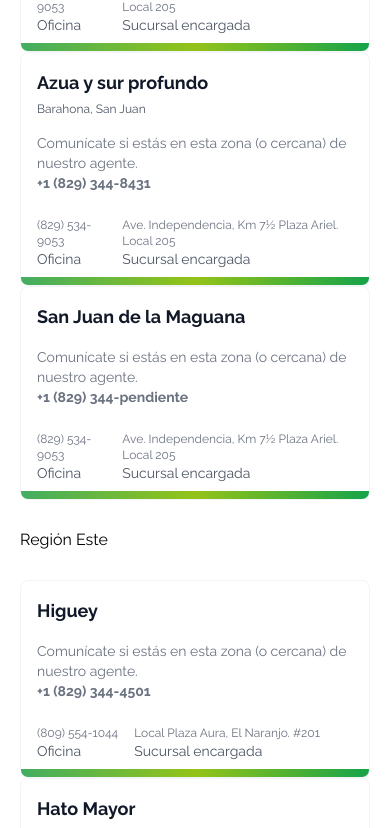
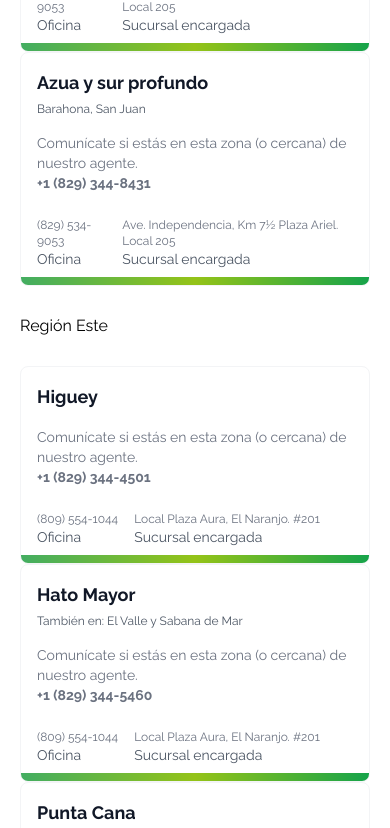
Before and after one commit to expiracionrd/invernuesa-nextjs, a Next.js app: page /contact in a window 390 px wide. Shown: the part 6179-7007 px from the top of the page. Built offline with nearby package versions, Linux system fonts and the light colour scheme.

Commit message:
contact; finish cards design and phones numbers

```diff
--- a/components/contact/agents.tsx
+++ b/components/contact/agents.tsx
@@ -451,7 +451,7 @@ export default function Agents(){
             </div>
             {/*  SUR CARDS Y SANTO DOMINGO */}
             Región Sur
-            <div className="grid-cols-4 sm:grid md:grid-cols-4 gap-4 my-7">
+            <div className="grid-cols-3 sm:grid md:grid-cols-3 gap-4 my-7">
             <a href="tel:18293448429"
             className="relative block overflow-hidden rounded-lg border border-gray-100 p-4 sm:p-6 lg:p-8"
             >
@@ -781,44 +781,6 @@ export default function Agents(){
             </dl>
             </a>
 
-
-            {/* 10 neiba */}
-            <a href="tel:1829344"
-            className="relative block overflow-hidden rounded-lg border border-gray-100 p-4 sm:p-6 lg:p-8"
-            >
-            <span className="absolute inset-x-0 bottom-0 h-2 bg-gradient-to-r from-greenuno via-greendos to-green-600"></span>
-
-            <div className="sm:flex sm:justify-between sm:gap-4">
-                <div>
-                <h3 className="text-lg font-bold text-gray-900 sm:text-xl">
-                    San Juan de la Maguana
-                </h3>
-
-                <p className="mt-1 text-xs font-medium text-gray-600"></p>
-                </div>
-            </div>
-
-            <div className="mt-4">
-                <p className="text-pretty text-sm text-gray-500">
-                Comunícate si estás en esta zona (o cercana) de nuestro agente.
-                <article className="font-bold">+1 (829) 344-pendiente
-                </article>
-                </p>
-            </div>
-
-            <dl className="mt-6 flex gap-4 sm:gap-6">
-                <div className="flex flex-col-reverse">
-                <dt className="text-sm font-medium text-gray-600">Oficina</dt>
-                <dd className="text-xs text-gray-500">(829) 534-9053</dd>
-                </div>
-
-                <div className="flex flex-col-reverse">
-                <dt className="text-sm font-medium text-gray-600">Sucursal encargada</dt>
-                <dd className="text-xs text-gray-500"> Ave. Independencia, Km 7½ Plaza Ariel. Local 205</dd>
-                </div>
-            </dl>
-            </a>
-
             </div>
 
             {/* REGIÓN ESTE CARDS */}
```
